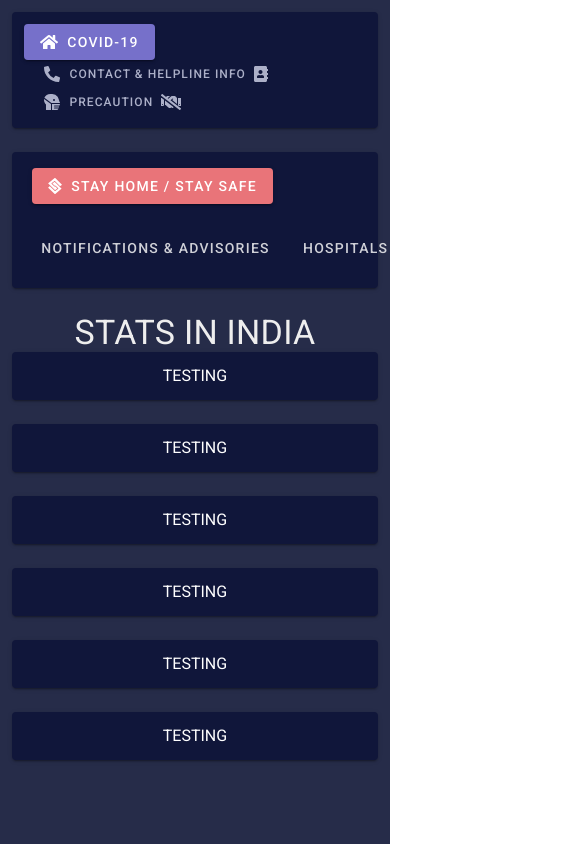
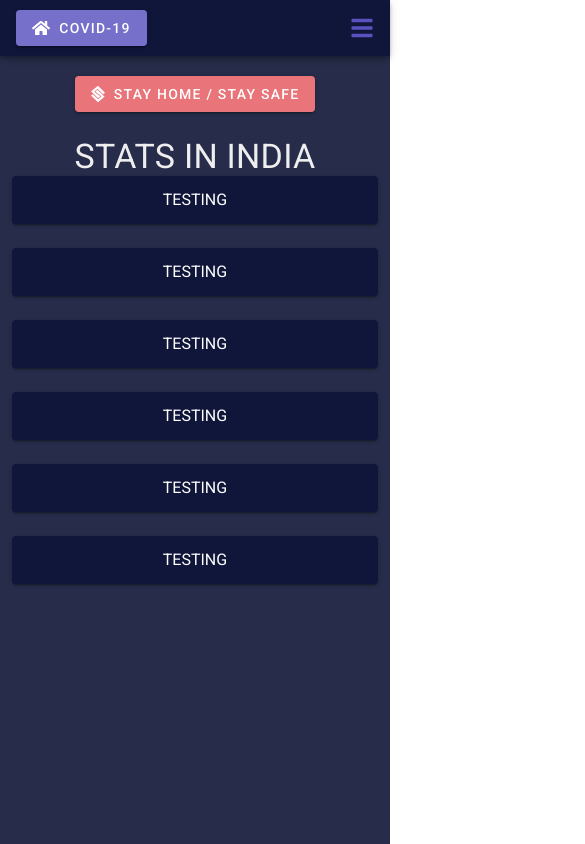
Before and after one commit to ManiSrinivasa1999/covid-19, a Vue app: page / in a window 390 px wide. Shown: the top 844 px of the page, 585 px wide, since content can reach past the window. Built offline with nearby package versions, Linux system fonts and the light colour scheme.

Commit message:
WIP: updated mobile respoiveness

```diff
--- a/src/App.vue
+++ b/src/App.vue
@@ -3,14 +3,17 @@
 
     <!-- Sizes your content based upon application components -->
     <v-main>
-      <v-container fluid>
+      <v-container
+        fluid
+        v-if="$vuetify.breakpoint.lgAndUp"
+      >
         <v-card
           color="primary"
         >
           <v-container fluid>
             <v-btn
               to="/"
-              color="#5851BE"
+              color="secondary"
               dark
             >
               <v-icon
@@ -67,14 +70,17 @@
           </v-container>
         </v-card>
       </v-container>
-      <v-container fluid>
+      <v-container
+        fluid
+        v-if="$vuetify.breakpoint.lgAndUp"
+      >
         <v-card
           color="primary"
         >
           <v-container fluid>
             <v-btn
               to="/"
-              color="#E4555B"
+              color="error"
               dark
               class="mb-2 ml-2 mt-1"
             >
@@ -116,6 +122,72 @@
           </v-container>
         </v-card>
       </v-container>
+      <v-app-bar
+        v-if="$vuetify.breakpoint.mdAndDown"
+        color="primary"
+      >
+        <v-btn
+          to="/"
+          color="secondary"
+          dark
+        >
+          <v-icon
+            small
+          >
+            fas fa-home
+          </v-icon>
+          <span class="ml-2">
+            COVID-19
+          </span>
+        </v-btn>
+        <v-spacer></v-spacer>
+        <v-app-bar-nav-icon @click.stop="drawer = !drawer">
+          <v-menu offset-y>
+            <template v-slot:activator="{ on, attrs }">
+              <v-btn color="secondary" icon v-bind="attrs" v-on="on">
+                <v-icon>fas fa-bars</v-icon>
+              </v-btn>
+            </template>
+            <v-list
+              no-action
+              color="secondary"
+            >
+              <v-list-item
+                v-for="button in buttons"
+                :key="button.label"
+                :to="button.url"
+              >
+                <v-list-item-content
+                  class="title-color"
+                >
+                  <v-list-item-title>{{ button.label }}</v-list-item-title>
+                </v-list-item-content>
+              </v-list-item>
+            </v-list>
+          </v-menu>
+        </v-app-bar-nav-icon>
+      </v-app-bar>
+      <v-container
+        fluid
+        v-if="$vuetify.breakpoint.mdAndDown"
+        class="text-center"
+      >
+        <v-btn
+          to="/"
+          color="error"
+          dark
+          class="mt-2"
+        >
+          <v-icon
+            small
+          >
+            fab fa-staylinked
+          </v-icon>
+          <span class="ml-2">
+            Stay Home / Stay Safe
+          </span>
+        </v-btn>
+      </v-container>
 
       <!-- Provides the application the proper gutter -->
 
@@ -144,6 +216,33 @@
   data() {
     return {
       // text: 'notifications',
+      drawer: null,
+      buttons: [
+        {
+          label: 'Contact & Helpline Info',
+          url: '/contact',
+        },
+        {
+          label: 'Precautions',
+          url: '/precautions',
+        },
+        {
+          label: 'Notifications & Advisories',
+          url: '/notifications',
+        },
+        {
+          label: 'Hospitals & Beds',
+          url: '/hospital',
+        },
+        {
+          label: 'Medical Colleges & Beds',
+          url: '/medicalcolleges',
+        },
+        {
+          label: 'Graph for Deceased Person',
+          url: '/graph',
+        },
+      ],
     };
   },
 };
@@ -153,4 +252,7 @@
 .bg-color {
   background-color: #262C49 !important;
 }
+.title-color {
+  color: #BDBDBD !important;
+}
 </style>
--- a/src/main.ts
+++ b/src/main.ts
@@ -6,6 +6,7 @@
   faHeadSideMask,
   faHome,
   faPhoneAlt,
+  faBars,
 } from '@fortawesome/free-solid-svg-icons';
 import {
   faStaylinked,
@@ -18,6 +19,7 @@
 import vuetify from './plugins/vuetify';
 
 library.add(
+  faBars,
   faHome,
   faPhoneAlt,
   faHeadSideMask,
--- a/src/plugins/vuetify.ts
+++ b/src/plugins/vuetify.ts
@@ -8,9 +8,9 @@
     themes: {
       light: {
         primary: '#10163A',
-        secondary: '#424242',
+        secondary: '#5851BE',
         accent: '#82B1FF',
-        error: '#FF5252',
+        error: '#E4555B',
         info: '#2196F3',
         success: '#4CAF50',
         warning: '#FFC107',
--- a/src/views/Home.vue
+++ b/src/views/Home.vue
@@ -1,8 +1,7 @@
 <template>
   <v-container fluid>
     <div
-      class="text-center text-h4
-      text-color"
+      class="text-center text-h4 text-color"
     >
       STATS IN INDIA
     </div>
--- a/src/views/Notifications.vue
+++ b/src/views/Notifications.vue
@@ -592,7 +592,7 @@
 <style lang="scss" scoped>
 
 .link-text {
-  color: #E4555B;
+  color: error;
   text-decoration: none;
 }
 
```
